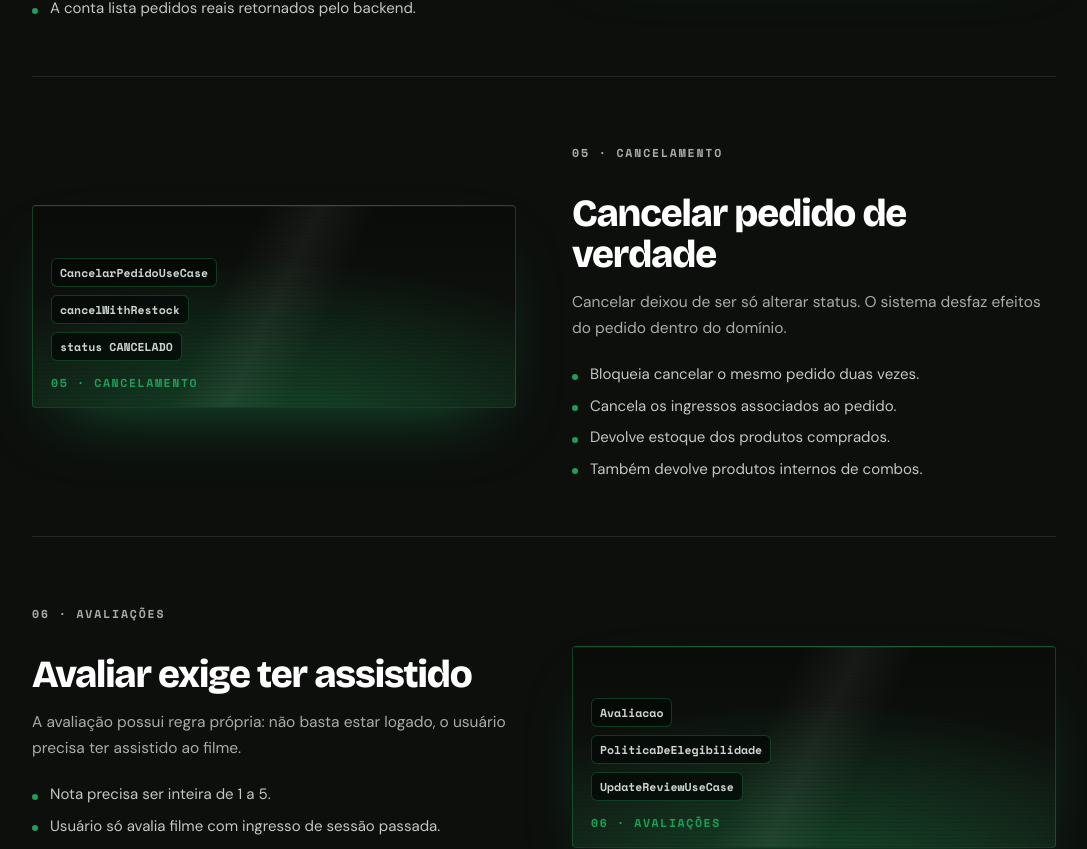
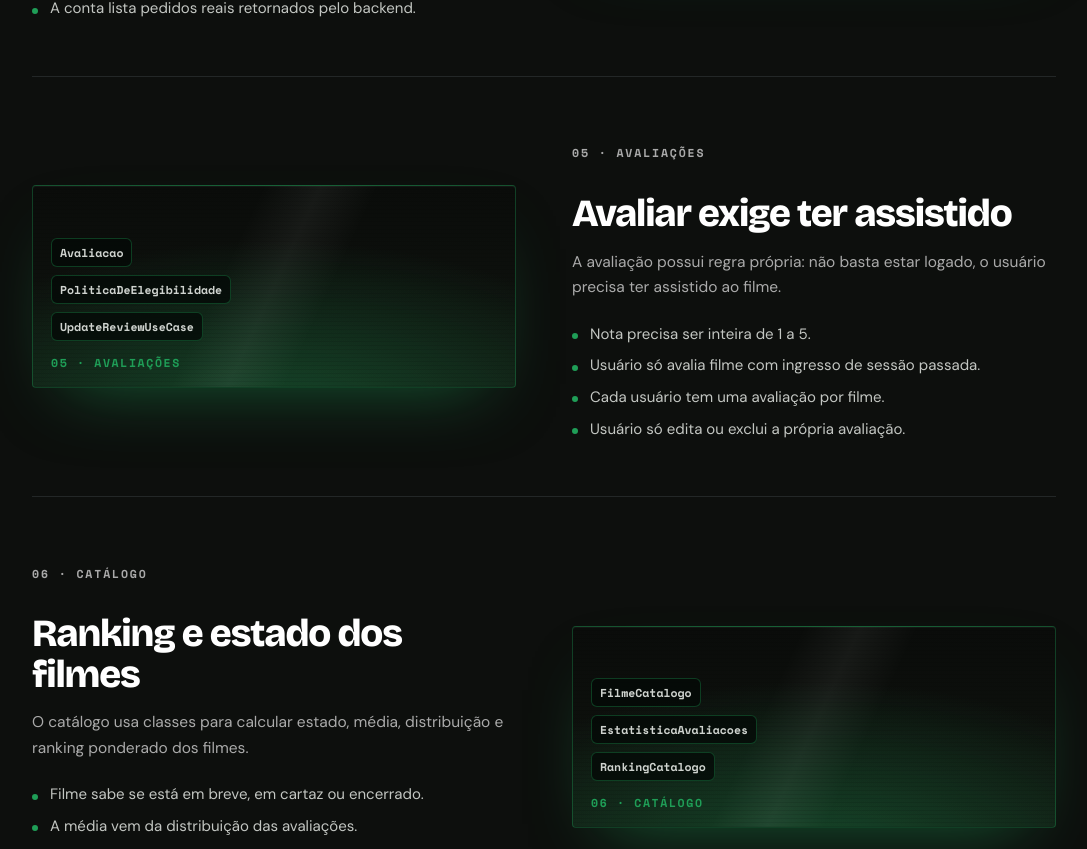
Before and after one commit to Cibelleeg/back-to-the-future, a React (Vite) app: page /cinemas in a window 1280 px wide. Shown: the part 2853-3702 px from the top of the page, without its empty margins (96-1183 px from the left). Built offline with nearby package versions, Linux system fonts and the light colour scheme.

Commit message:
fix: reorder tags in Cinemas slides for correct sequence

```diff
--- a/src/pages/Cinemas/index.tsx
+++ b/src/pages/Cinemas/index.tsx
@@ -57,20 +57,7 @@ const SLIDES = [
     ],
   },
   {
-    tag: '05 · Cancelamento',
-    title: 'Cancelar pedido de verdade',
-    summary:
-      'Cancelar deixou de ser só alterar status. O sistema desfaz efeitos do pedido dentro do domínio.',
-    code: ['CancelarPedidoUseCase', 'cancelWithRestock', 'status CANCELADO'],
-    items: [
-      'Bloqueia cancelar o mesmo pedido duas vezes.',
-      'Cancela os ingressos associados ao pedido.',
-      'Devolve estoque dos produtos comprados.',
-      'Também devolve produtos internos de combos.',
-    ],
-  },
-  {
-    tag: '06 · Avaliações',
+    tag: '05 · Avaliações',
     title: 'Avaliar exige ter assistido',
     summary:
       'A avaliação possui regra própria: não basta estar logado, o usuário precisa ter assistido ao filme.',
@@ -83,7 +70,7 @@ const SLIDES = [
     ],
   },
   {
-    tag: '07 · Catálogo',
+    tag: '06 · Catálogo',
     title: 'Ranking e estado dos filmes',
     summary:
       'O catálogo usa classes para calcular estado, média, distribuição e ranking ponderado dos filmes.',
```
